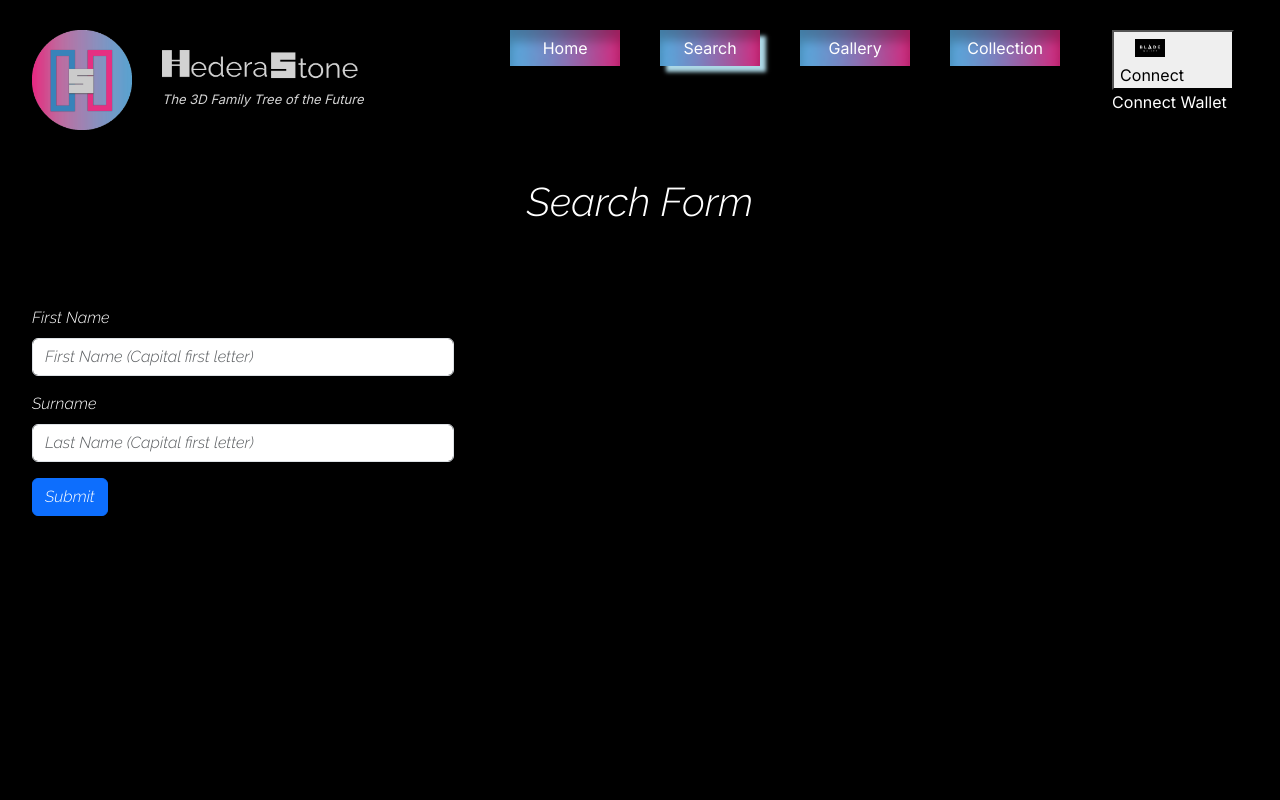
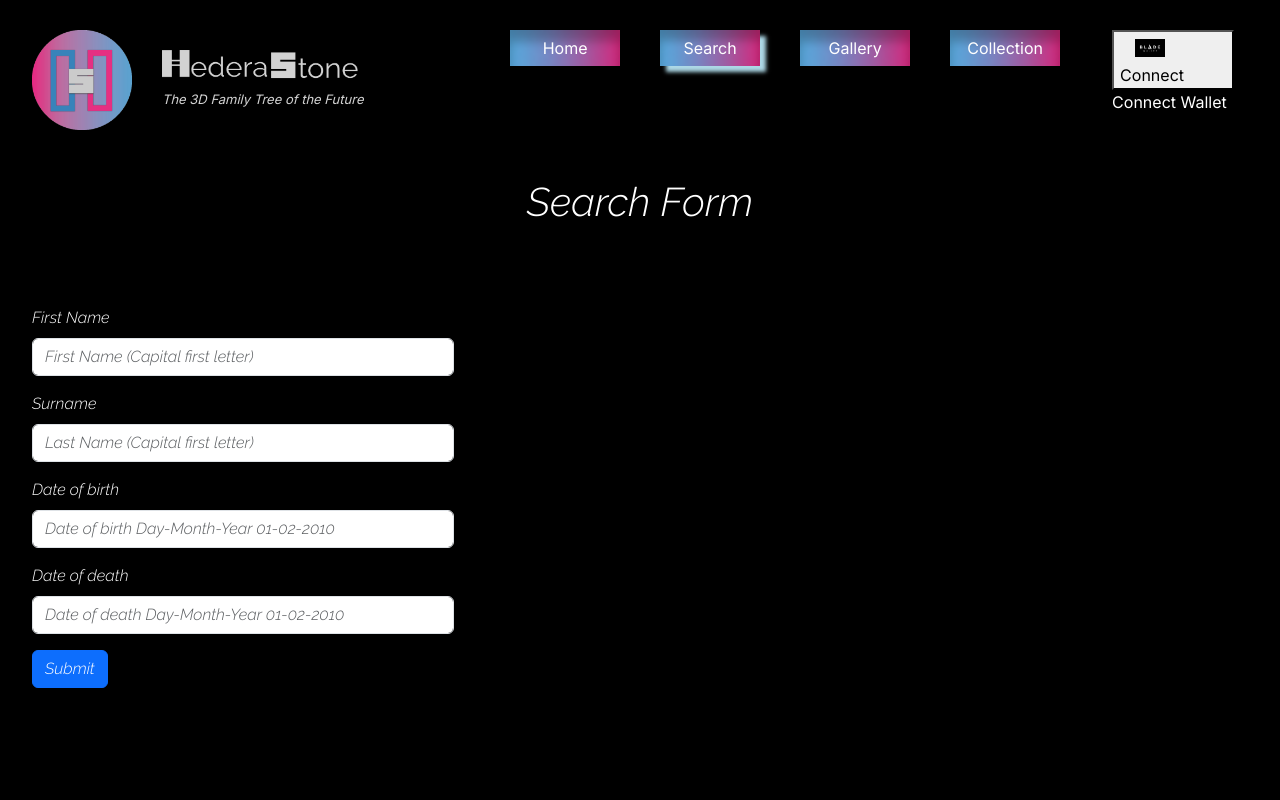
Before and after one commit to 010JGL/hedera_stone_v1, a Next.js app: page /nfts/search in a window 1280 px wide. Shown: the top 800 px of the page. Built offline with nearby package versions, Linux system fonts and the light colour scheme.

Commit message:
search form works with exact dates

```diff
--- a/app/api/search/route.js
+++ b/app/api/search/route.js
@@ -7,12 +7,14 @@ export async function POST(request) {
 
   const firstname = res.firstname;
   const lastname = res.lastname;
+  const datebirth = res.datebirth;
+  const datedied = res.datedied;
 
   // Validations here for same Username
 
   // Creates a new user into DB
   const searchList =
-    await client.sql`SELECT * FROM nfts WHERE firstname IN (${firstname}) AND surname IN (${lastname});`;
+    await client.sql`SELECT * FROM nfts WHERE firstname IN (${firstname}) AND surname IN (${lastname}) AND datebirth IN (${datebirth}) AND datedied IN (${datedied});`;
   //console.log(`searchList.rows:`, searchList.rows)
   const sendData = { ...res, success: true };
 
--- a/app/api/upload/route.js
+++ b/app/api/upload/route.js
@@ -73,9 +73,9 @@ export async function POST(request) {
         success = false;
       }
     );
-  console.log(`newUpload`, newUpload);
 
-  const sendData = { ...res, success, tokenId };
+    const sendData = { ...res, success, tokenId };
+    //console.log(`sendData`, sendData);
 
   return NextResponse.json(sendData);
 }
--- a/app/nfts/gallery/[id]/page.js
+++ b/app/nfts/gallery/[id]/page.js
@@ -53,7 +53,7 @@ export default function Specific() {
     });
     // Returns * from the table
     const results = await res.json();
-    console.log(`results:`, results.tokenId)
+    console.log(`results:`, results.tokenId);
     setFirstname(results.firstname);
     setMiddlename(results.middlename);
     setSurname(results.surname);
--- a/app/nfts/search/page.jsx
+++ b/app/nfts/search/page.jsx
@@ -9,6 +9,8 @@ import { Form, Button } from "react-bootstrap";
 export default function Search() {
   const [firstname, setFirstname] = useState("");
   const [lastname, setLastname] = useState("");
+  const [datebirth, setDatebirth] = useState("");
+  const [datedied, setDatedied] = useState("");
 
   const [data3, setData3] = useState("");
 
@@ -27,11 +29,13 @@ export default function Search() {
         time: new Date().toISOString(),
         firstname,
         lastname,
+        datebirth,
+        datedied
       }),
     });
 
     const data3 = await res.json();
-    //console.log(`data3:`, data3);
+    console.log(`data3:`, data3);
     setData3(data3);
   };
 
@@ -59,6 +63,26 @@ export default function Search() {
                 type="lastname"
                 name="lastname"
                 placeholder="Last Name (Capital first letter)"
+              />
+            </Form.Group>
+            <Form.Group className="mb-3" controlId="formBasicW3w">
+              <Form.Label>Date of birth</Form.Label>
+              <Form.Control
+                value={datebirth}
+                onChange={(error) => setDatebirth(error.target.value)}
+                type="datebirth"
+                name="datebirth"
+                placeholder="Date of birth Day-Month-Year 01-02-2010"
+              />
+            </Form.Group>
+            <Form.Group className="mb-3" controlId="formBasicW3w">
+              <Form.Label>Date of death</Form.Label>
+              <Form.Control
+                value={datedied}
+                onChange={(error) => setDatedied(error.target.value)}
+                type="lastname"
+                name="lastname"
+                placeholder="Date of death Day-Month-Year 01-02-2010"
               />
             </Form.Group>
             <Button variant="primary" type="submit" onClick={handleSearch}>
@@ -94,6 +118,26 @@ export default function Search() {
                 placeholder="Last Name (Capital first letter)"
               />
             </Form.Group>
+            <Form.Group className="mb-3" controlId="formBasicW3w">
+              <Form.Label>Date of birth</Form.Label>
+              <Form.Control
+                value={datebirth}
+                onChange={(error) => setDatebirth(error.target.value)}
+                type="datebirth"
+                name="datebirth"
+                placeholder="Date of birth Day-Month-Year 01-02-2010"
+              />
+            </Form.Group>
+            <Form.Group className="mb-3" controlId="formBasicW3w">
+              <Form.Label>Date of death</Form.Label>
+              <Form.Control
+                value={datedied}
+                onChange={(error) => setDatedied(error.target.value)}
+                type="lastname"
+                name="lastname"
+                placeholder="Date of death Day-Month-Year 01-02-2010"
+              />
+            </Form.Group>
             <Button variant="primary" type="submit" onClick={handleSearch}>
               Submit
             </Button>
--- a/app/upload/login/page.jsx
+++ b/app/upload/login/page.jsx
@@ -2,6 +2,7 @@
 import React, { useEffect, useState } from "react";
 
 import { ToastContainer, toast } from "react-toastify";
+import "react-toastify/dist/ReactToastify.css";
 
 import Button from "react-bootstrap/Button";
 import Form from "react-bootstrap/Form";
@@ -21,7 +22,7 @@ export default function Login() {
   // const [email, setEmail] = useState("");
   // const [password, setPassword] = useState("");
   const [confirmation, setConfirmation] = useState("");
-  const [results, setResults] = useState("");
+
 
   const handleSubmit = async (e) => {
     e.preventDefault();
--- a/app/upload/signup/page.jsx
+++ b/app/upload/signup/page.jsx
@@ -49,7 +49,7 @@ export default function SignUp() {
     });
 
     const results = await res.json();
-    console.log(`results`, results);
+    console.log(`resultsnewUpload`, results.newUpload);
 
     setConfirmation(results);
     notify();
```
Also changed, not shown: app/upload/login/actions.js (+0 -8 lines), app/upload/upload/page.jsx (+50 -5 lines).
